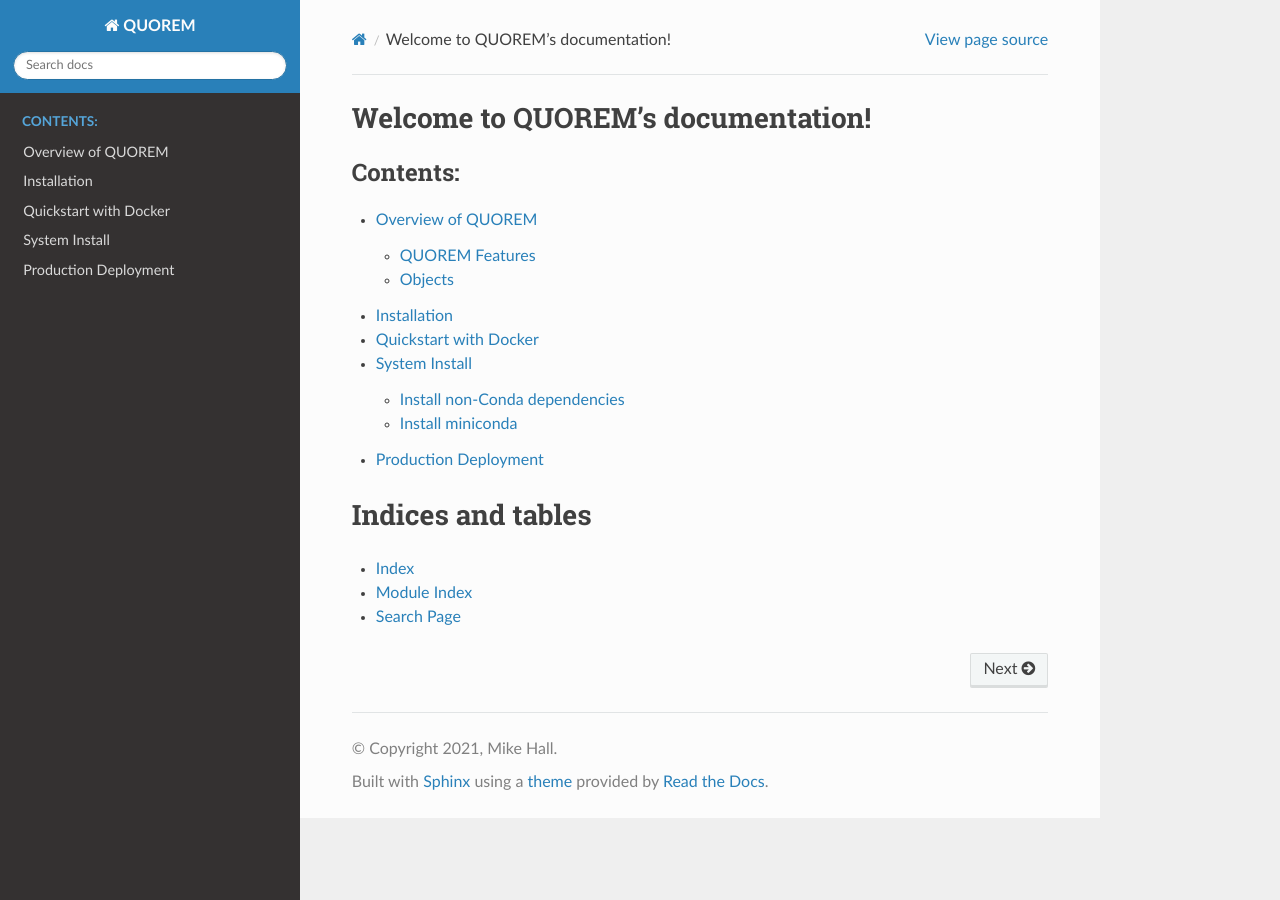
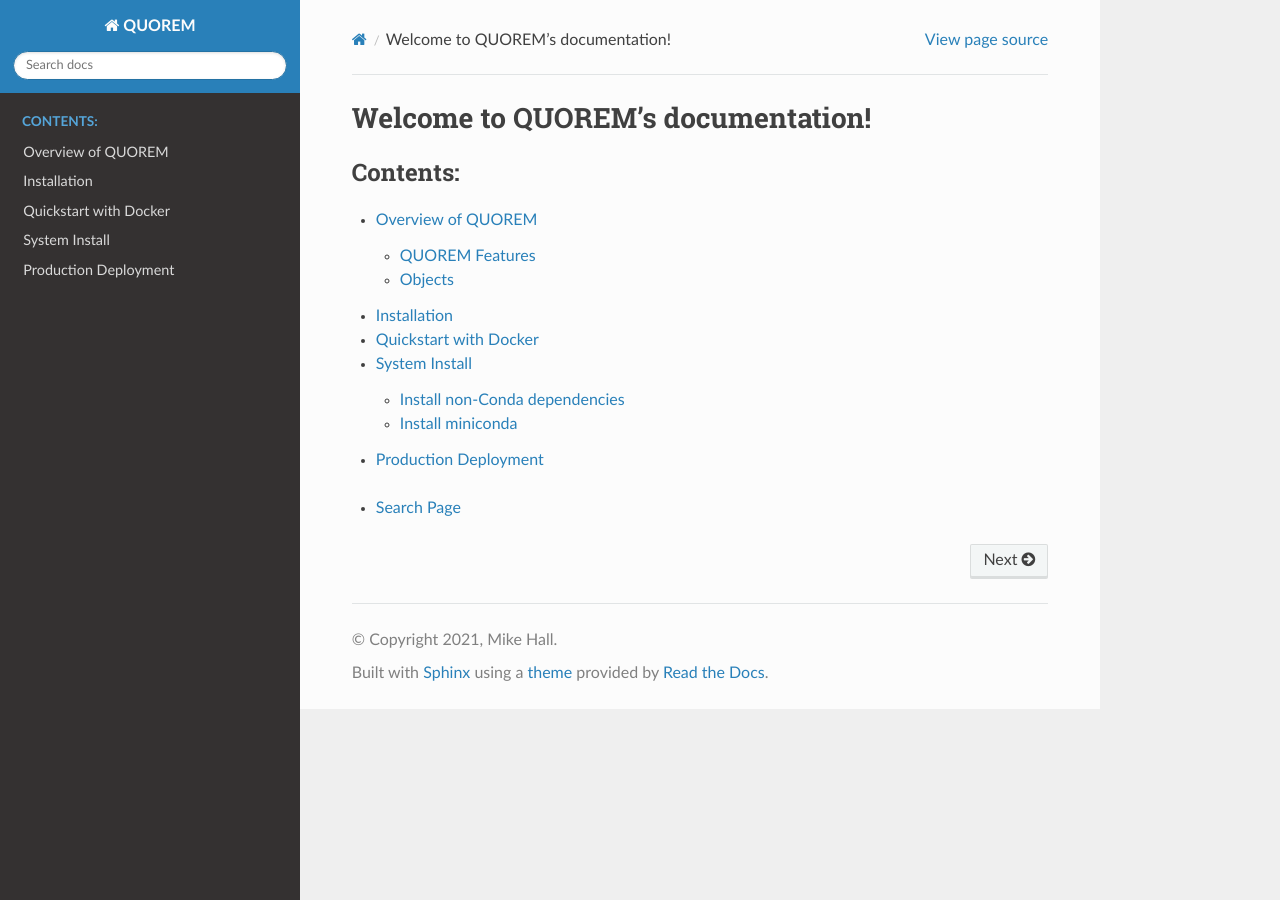
Before and after one commit to mwhall/QUOREM, a Sphinx documentation site: the page built from docs/index.rst, in a window 1280 px wide. Built offline with Sphinx 7.4.7 and the Read the Docs theme 2.0.0, drawn with Linux system fonts in a browser that asks for light colours.

Commit message:
Update docs Index

```diff
--- a/docs/index.rst
+++ b/docs/index.rst
@@ -13,9 +13,4 @@ Welcome to QUOREM's documentation!
    overview.md
    installation.md
 
-Indices and tables
-==================
-
-* :ref:`genindex`
-* :ref:`modindex`
 * :ref:`search`
```
